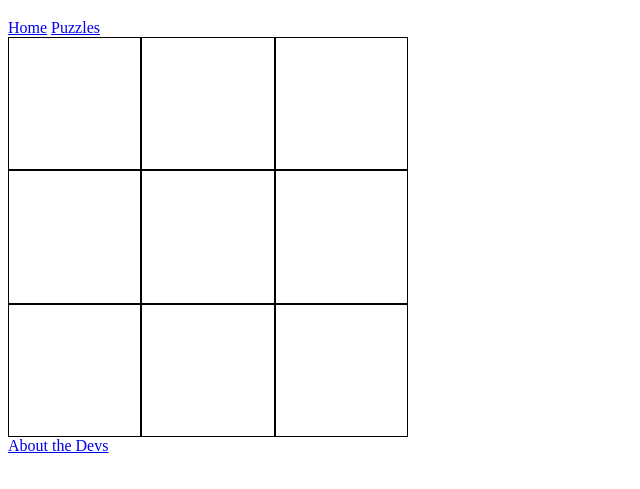
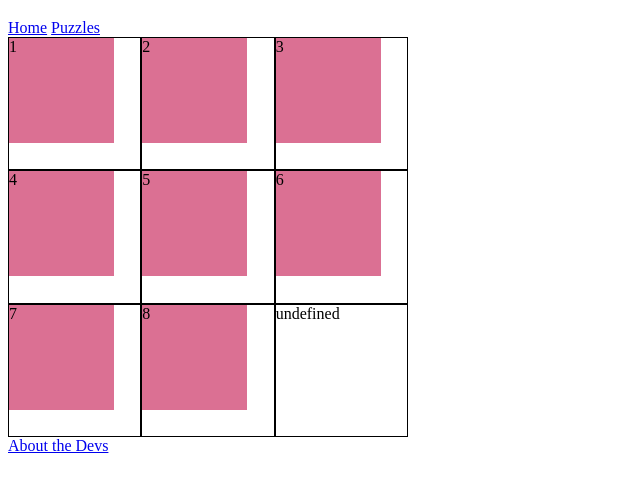
Before and after one commit to forgotten-logic/logic-app, a plain HTML site: page puzzles/index.html in a window 1280 px wide. Shown: the part 61-550 px from the top of the page, without its empty margins (0-640 px from the left). Drawn offline with Linux system fonts and the light colour scheme.

Commit message:
Add numbers to tiles, append tiles to corresponding grid spaces

```diff
--- a/puzzles/puzzle-render-utils.js
+++ b/puzzles/puzzle-render-utils.js
@@ -25,16 +25,19 @@ export function generateThreeByThree() {
         pos9
     ];
 
+    const tiles = generateEightTiles();
+
     for (let i = 0; i < spaces.length; i++) {
         spaces[i].classList.add('space');
         spaces[i].id = `pos-${i + 1}`;
+        spaces[i].append(tiles[i]);
         tileMap.append(spaces[i]);
     }
 
     return tileMap;
 }
 
-// get 8 tiles with individual IDs; returns an array of tiles
+// get 8 numbered tiles; returns an array of tiles
 export function generateEightTiles() {
     const tile1 = document.createElement('div');
     const tile2 = document.createElement('div');
@@ -57,8 +60,9 @@ export function generateEightTiles() {
     ];
 
     for (let i = 0; i < tiles.length; i++) {
-        tiles[i].classList.add('tiles');
+        tiles[i].classList.add('tile');
         tiles[i].id = `tile-${i + 1}`;
+        tiles[i].textContent = `${i + 1}`;
     }
 
     return tiles;
--- a/puzzles/puzzle.css
+++ b/puzzles/puzzle.css
@@ -11,5 +11,7 @@
 }
 
 .tile {
-
+	background-color: palevioletred;
+	width: 80%;
+	height: 80%;
 }
```
